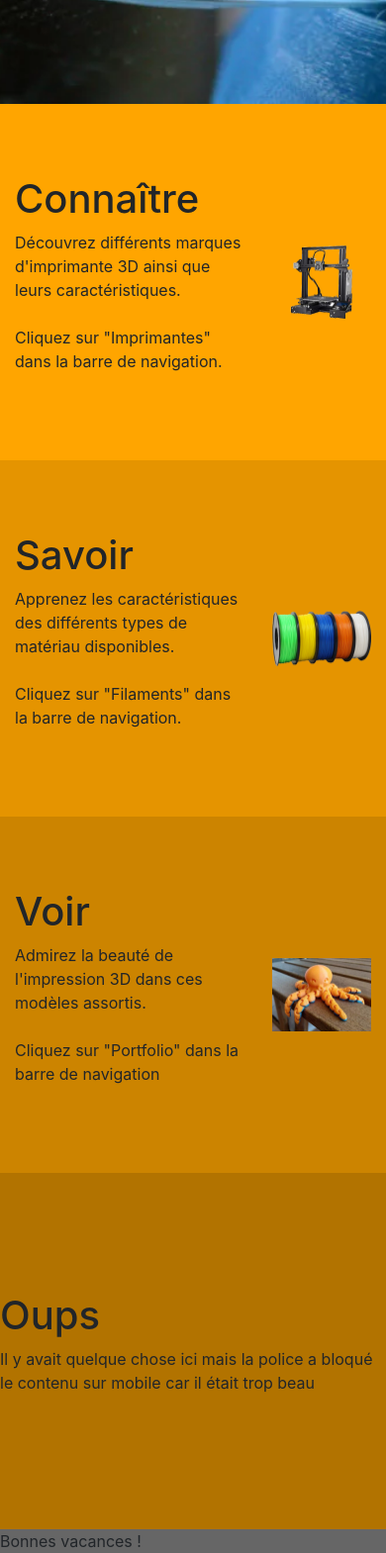
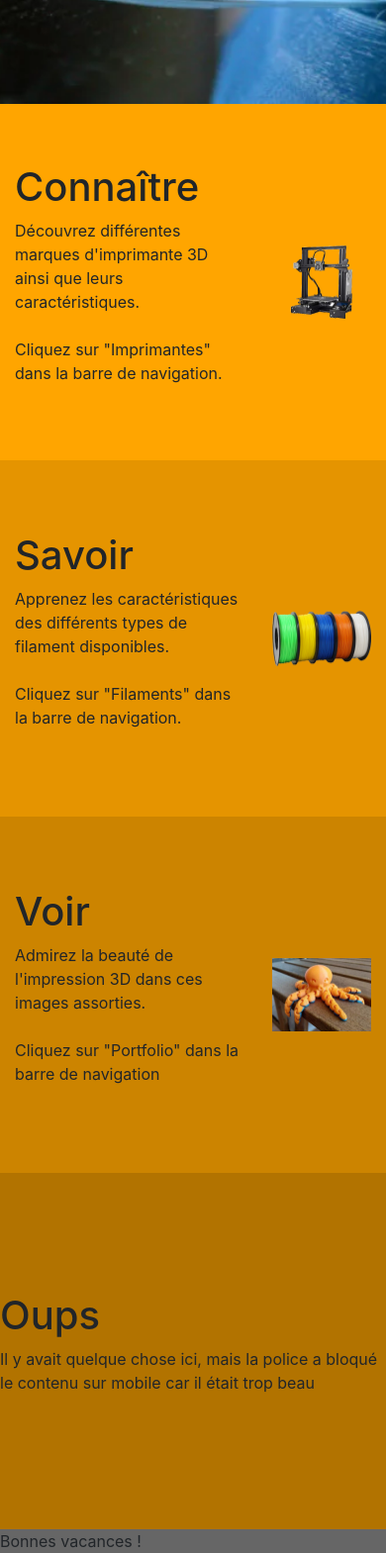
Before and after one commit to Alexinlife/ProjetFinal, a plain HTML site: page index.html in a window 390 px wide. Shown: the part 795-2364 px from the top of the page at 99% size. Drawn offline with Linux system fonts and the light colour scheme.

Commit message:
Correction du français

```diff
--- a/index.html
+++ b/index.html
@@ -47,7 +47,7 @@
     <div class="row section align-items-center orange">
         <div class="col-8 align-items-center">
             <h1>Connaître</h1>
-            <p>Découvrez différents marques d'imprimante 3D ainsi que leurs caractéristiques.<br><br>Cliquez sur "Imprimantes" dans la barre de navigation.</p>
+            <p>Découvrez différentes marques d'imprimante 3D ainsi que leurs caractéristiques.<br><br>Cliquez sur "Imprimantes" dans la barre de navigation.</p>
         </div>
         <div class="col-4"><img class="img-fluid" src="img/Ender3.png" alt="source : https://www.amazon.com/Comgrow-Creality-Ender-Aluminum-220x220x250mm/dp/B07BR3F9N6"/></div>
     </div>
@@ -57,7 +57,7 @@
     <div class="row section align-items-center orange2">
         <div class="col-8 align-items-center">
             <h1>Savoir</h1>
-            <p>Apprenez les caractéristiques des différents types de matériau disponibles.<br><br>Cliquez sur "Filaments" dans la barre de navigation.</p>
+            <p>Apprenez les caractéristiques des différents types de filament disponibles.<br><br>Cliquez sur "Filaments" dans la barre de navigation.</p>
         </div>
         <div class="col-4"><img class="img-fluid" src="img/Filaments.png" alt="source : http://stampar3d.com/3d-printing-filament/" /></div>
     </div>
@@ -67,7 +67,7 @@
     <div class="row section align-items-center orange3">
         <div class="col-8 align-items-center">
             <h1>Voir</h1>
-            <p>Admirez la beauté de l'impression 3D dans ces modèles assortis.<br><br>Cliquez sur "Portfolio" dans la barre de navigation</p>
+            <p>Admirez la beauté de l'impression 3D dans ces images assorties.<br><br>Cliquez sur "Portfolio" dans la barre de navigation</p>
         </div>
         <div class="col-4"><img class="img-fluid" src="img/Octopus.jpg" alt="source : https://www.thingiverse.com/thing:3495390"/></div>
     </div>
@@ -77,12 +77,12 @@
     <div class="row section align-items-center orange4">
         <div class="col-8 d-none d-xl-block align-items-center">
             <h1>Demander</h1>
-            <p>Les questions posées seront inévitablement perdus.<br><br>Cliquez sur "Contact" dans la barre de navigation</p>
+            <p>Les questions posées seront inévitablement perdues.<br><br>Cliquez sur "Contact" dans la barre de navigation</p>
         </div>
         <div class="col-4 d-none d-xl-block"><img class="img-fluid" src="img/Question.jpeg" alt="source : https://www.pexels.com/photo/ask-blackboard-chalk-board-chalkboard-356079/"/></div>
         <div class="d-xl-none align-items-center">
             <h1>Oups</h1>
-            <p>Il y avait quelque chose ici mais la police a bloqué le contenu sur mobile car il était trop beau</p>
+            <p>Il y avait quelque chose ici, mais la police a bloqué le contenu sur mobile car il était trop beau</p>
         </div>
     </div>
     </section>
```
Also changed, not shown: filaments.html (+2 -2 lines).
